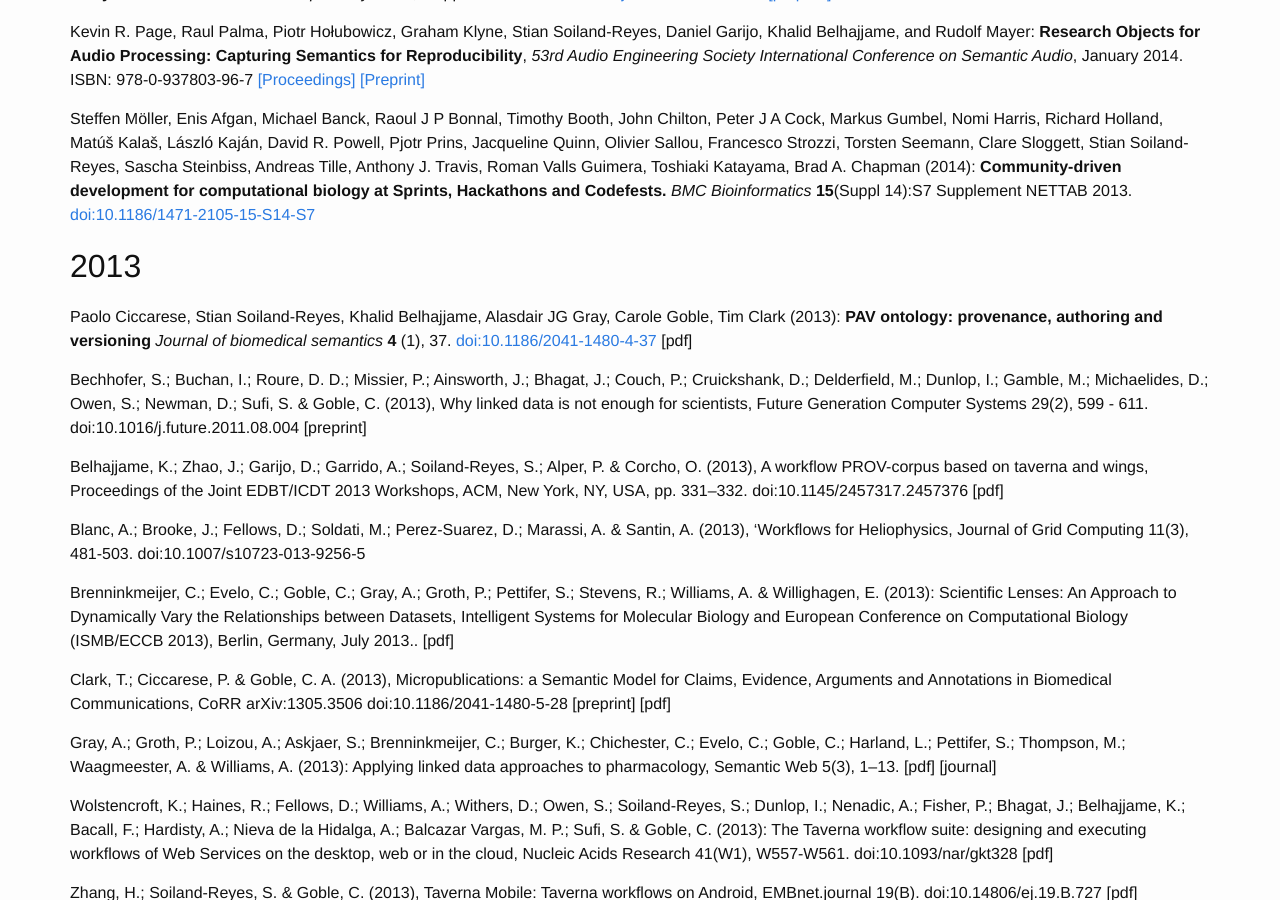
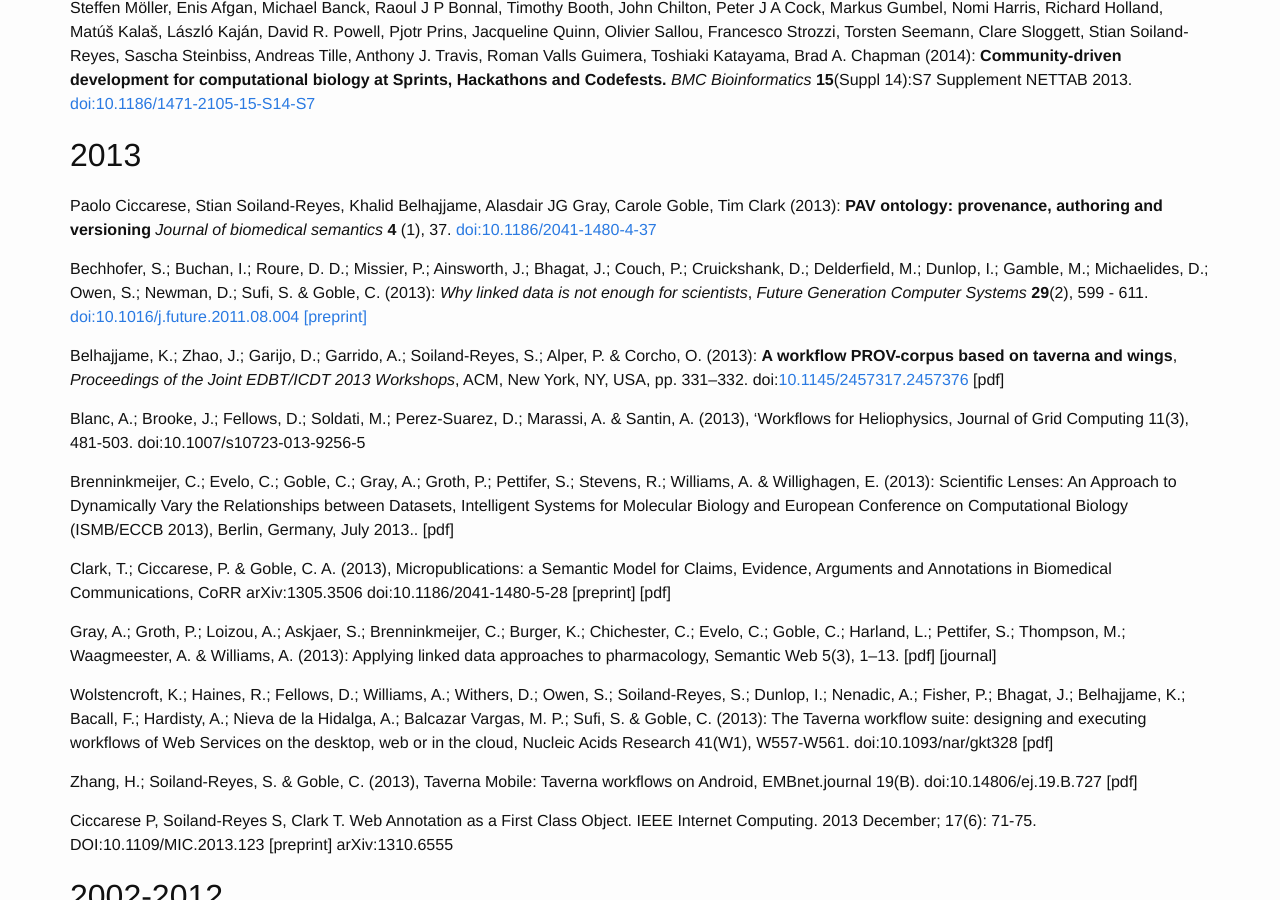
Before and after one commit to eScienceLab/eScienceLab.github.io, a Jekyll site: the page built from publications/index.md, in a window 1280 px wide and 900 px high, scrolled down 1005 px. Built offline with Jekyll 4.4.1, drawn with Linux system fonts in a browser that asks for light colours; some of the changed text lies outside the part shown.

Commit message:
Update index.md

```diff
--- a/publications/index.md
+++ b/publications/index.md
@@ -34,11 +29,11 @@
 
 ## 2013
 
-Paolo Ciccarese, Stian Soiland-Reyes, Khalid Belhajjame, Alasdair JG Gray, Carole Goble, Tim Clark (2013): **PAV ontology: provenance, authoring and versioning** _Journal of biomedical semantics_ **4** (1), 37. [doi:10.1186/2041-1480-4-37](http://dx.doi.orgd/resoi:10.1186/2041-1480-4-37) [pdf]
+Paolo Ciccarese, Stian Soiland-Reyes, Khalid Belhajjame, Alasdair JG Gray, Carole Goble, Tim Clark (2013): **PAV ontology: provenance, authoring and versioning** _Journal of biomedical semantics_ **4** (1), 37. [doi:10.1186/2041-1480-4-37](http://dx.doi.org/10.1186/2041-1480-4-37)
 
-Bechhofer, S.; Buchan, I.; Roure, D. D.; Missier, P.; Ainsworth, J.; Bhagat, J.; Couch, P.; Cruickshank, D.; Delderfield, M.; Dunlop, I.; Gamble, M.; Michaelides, D.; Owen, S.; Newman, D.; Sufi, S. & Goble, C. (2013), Why linked data is not enough for scientists, Future Generation Computer Systems  29(2), 599 - 611. doi:10.1016/j.future.2011.08.004 [preprint]
+Bechhofer, S.; Buchan, I.; Roure, D. D.; Missier, P.; Ainsworth, J.; Bhagat, J.; Couch, P.; Cruickshank, D.; Delderfield, M.; Dunlop, I.; Gamble, M.; Michaelides, D.; Owen, S.; Newman, D.; Sufi, S. & Goble, C. (2013): *Why linked data is not enough for scientists*, _Future Generation Computer Systems_  **29**(2), 599 - 611. [doi:10.1016/j.future.2011.08.004](http://dx.doi.org/10.1016/j.future.2011.08.004) [[preprint]](https://www.escholar.manchester.ac.uk/api/datastream?publicationPid=uk-ac-man-scw:131684&datastreamId=POST-PEER-REVIEW-NON-PUBLISHERS.PDF)
 
-Belhajjame, K.; Zhao, J.; Garijo, D.; Garrido, A.; Soiland-Reyes, S.; Alper, P. & Corcho, O. (2013), A workflow PROV-corpus based on taverna and wings, Proceedings of the Joint EDBT/ICDT 2013 Workshops, ACM, New York, NY, USA, pp. 331–332. doi:10.1145/2457317.2457376  [pdf]
+Belhajjame, K.; Zhao, J.; Garijo, D.; Garrido, A.; Soiland-Reyes, S.; Alper, P. & Corcho, O. (2013): **A workflow PROV-corpus based on taverna and wings**, _Proceedings of the Joint EDBT/ICDT 2013 Workshops_, ACM, New York, NY, USA, pp. 331–332. doi:[10.1145/2457317.2457376](http://dx.doi.org/10.1145/2457317.2457376)  [pdf]
 
 Blanc, A.; Brooke, J.; Fellows, D.; Soldati, M.; Perez-Suarez, D.; Marassi, A. & Santin, A. (2013), 'Workflows for Heliophysics, Journal of Grid Computing 11(3), 481-503. doi:10.1007/s10723-013-9256-5
 
```
Also changed, not shown: other parts of publications/index.md (+1 -6 lines).
